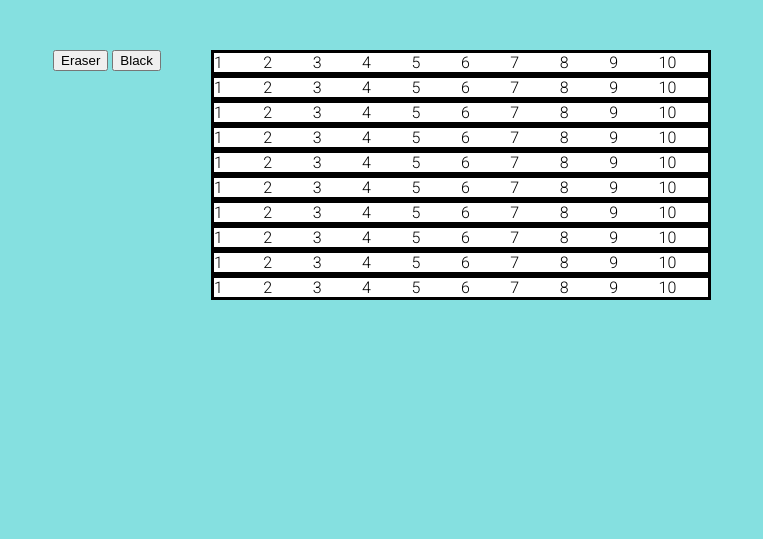
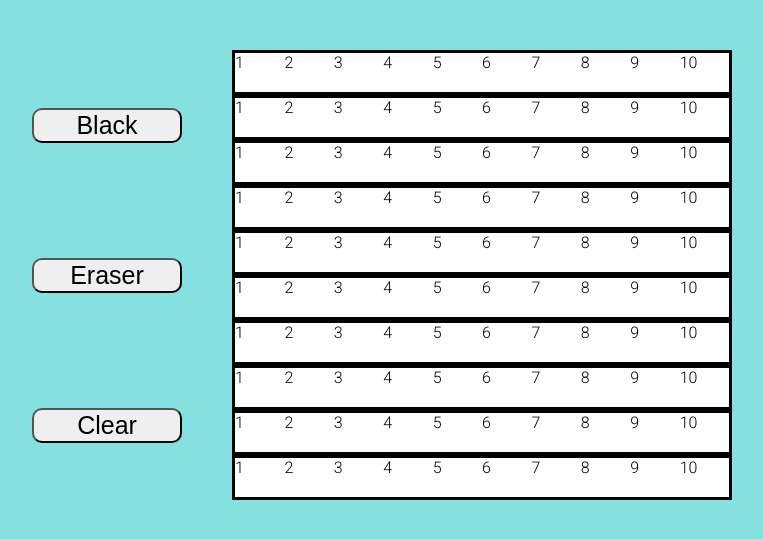
Before and after one commit to ghassan6/Etch-a-Sketch, a plain HTML site: page index.html in a window 1280 px wide. Shown: the part 159-698 px from the top of the page, without its empty margins (258-1021 px from the left). Drawn offline with Linux system fonts and the light colour scheme.

Commit message:
fine adjustments
add some CSS and "Clear" function

```diff
--- a/index.html
+++ b/index.html
@@ -13,8 +13,9 @@
     <div class="main">
         <div class="controls">
 
+            <button class="color">Black</button>
             <button class="eraser">Eraser</button>
-            <button class="color">Black</button>
+            <button class="clear">Clear</button>
         </div>
         <div class="container"></div>
 
--- a/script.js
+++ b/script.js
@@ -27,6 +27,8 @@ createGrid(10 , 10);
 let cells = document.querySelectorAll('.cell');
 let eraser = document.querySelector('.eraser')
 let colors = document.querySelector('.color')
+let clear = document.querySelector('.clear')
+
 
 
 
@@ -39,6 +41,10 @@ colors.addEventListener('click' , () => {
         });
     });
 })
+
+
+
+
 
 // function color() {
 //     cells.forEach((cell) => {
@@ -60,3 +66,10 @@ eraser.addEventListener('click' , () => {
         });
     });
 })
+
+
+clear.addEventListener('click' , () => {
+    cells.forEach((cell) => {
+        cell.style.backgroundColor = "white"
+    });
+})
--- a/styles.css
+++ b/styles.css
@@ -16,7 +16,12 @@ body {
     display: flex;
     flex-direction: column;
     width: 500px;
-    height: auto;
+    height: 450px;
+    margin-left: 50px;
+}
+
+.container div {
+    flex: 1;
 }
 
 .row {
@@ -28,7 +33,7 @@ body {
 .cell {
     /* border: red solid; */
     margin: 0.5;
-    flex: 1;
+    flex: 1 ;
 }
 
 h1 {
@@ -39,5 +44,25 @@ h1 {
 
 .main {
     display: flex;
-    gap: 50px
+
 }
+
+.controls {
+    display: flex;
+    flex-direction: column;
+
+    justify-content: space-around;
+
+}
+
+.controls button {
+    width: 150px;
+    height: auto;
+    font-size: 25px;
+    border-radius: 10px;
+}
+
+.controls button:hover {
+    transform: scale(1.05);
+    background-color: burlywood;
+}
```
